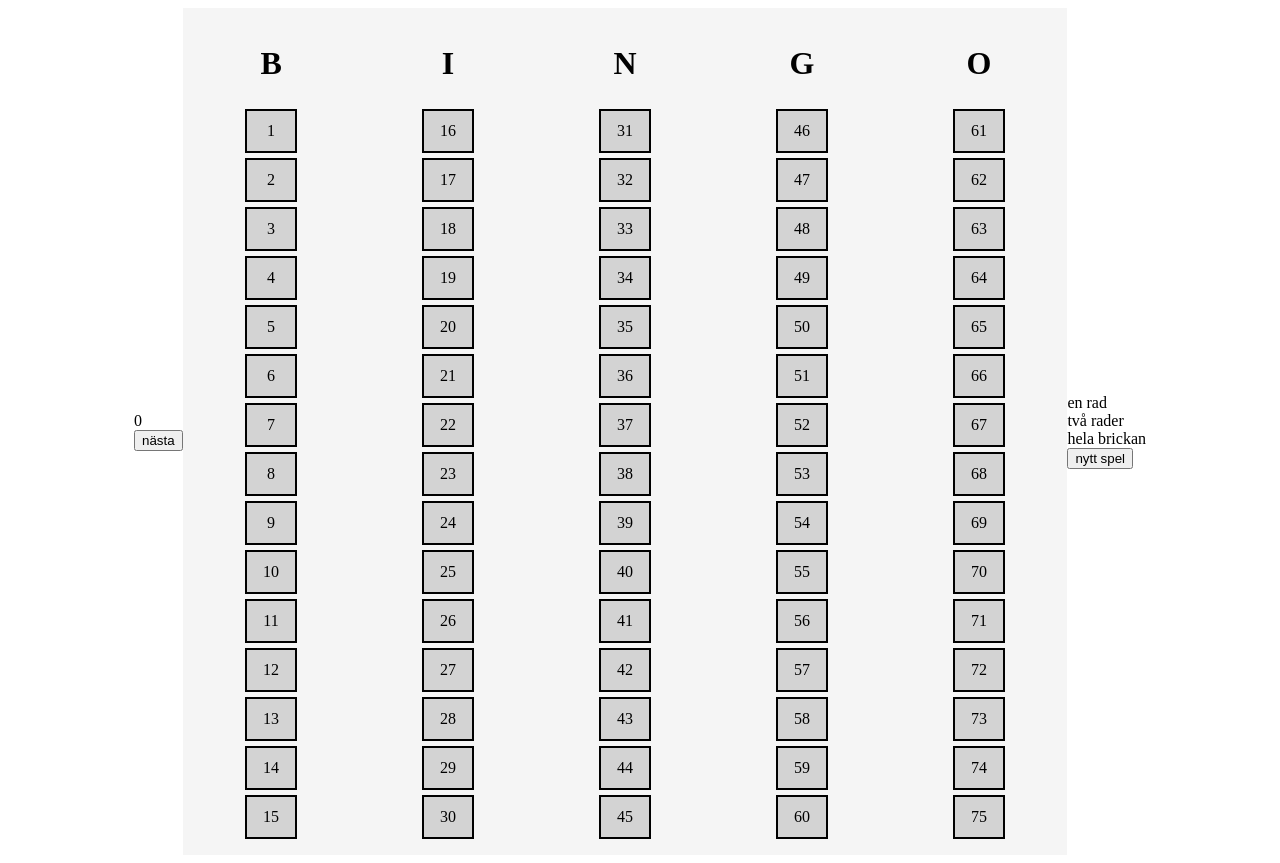
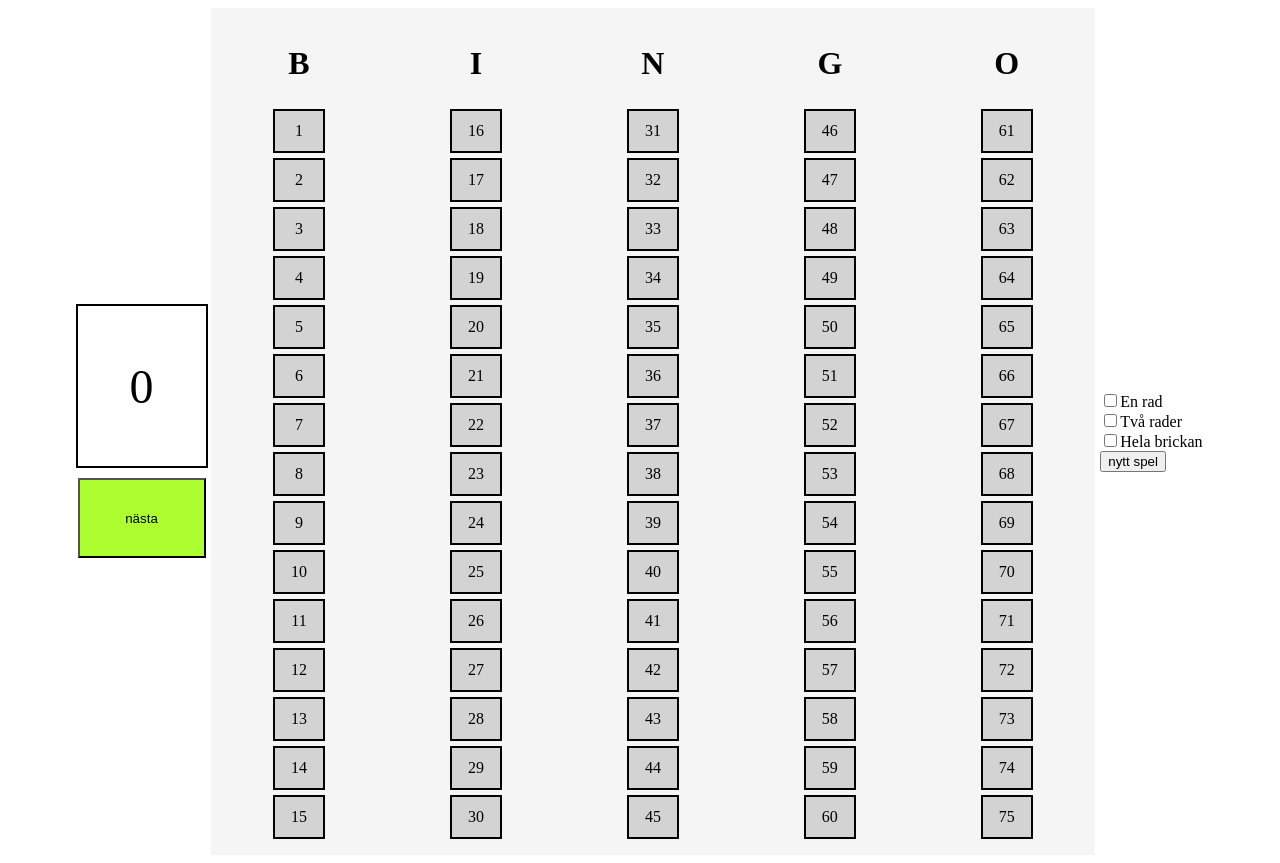
Before and after one commit to rostabingo/rostabingo.github.io, a React (Vite) app: page / in a window 1280 px wide. Built offline with nearby package versions, Linux system fonts and the light colour scheme.

Commit message:
add button functionality and styling add tagets

```diff
--- /dev/null
+++ b/src/components/Targets/Targets.tsx
@@ -0,0 +1,20 @@
+import React from "react";
+
+export const Targets: React.FC = () => {
+    return (
+        <div>
+            <div>
+                <input type="checkbox" id="one" name="one" />
+                <label htmlFor="one">En rad</label>
+            </div>
+            <div>
+                <input type="checkbox" id="two" name="two" />
+                <label htmlFor="two">Två rader</label>
+            </div>
+            <div>
+                <input type="checkbox" id="all" name="all" />
+                <label htmlFor="all">Hela brickan</label>
+            </div>
+        </div>
+    );
+};
--- /dev/null
+++ b/src/components/Targets/index.ts
@@ -0,0 +1 @@
+export * from "./Targets";
--- a/src/containers/App/App.module.scss
+++ b/src/containers/App/App.module.scss
@@ -1,6 +1,31 @@
-.wrapper {
+.gameWrapper {
     display: flex;
     flex-direction: row;
     justify-content: center;
     align-items: center;
+    gap: 5px;
 }
+
+.infoWrapper {
+    display: flex;
+    flex-direction: column;
+    justify-content: center;
+    align-items: center;
+    gap: 10px;
+    width: 8rem;
+}
+
+.currentTile {
+    border: 2px solid black;
+    height: 10rem;
+    width: 100%;
+    font-size: xxx-large;
+    align-content: center;
+    text-align: center;
+}
+
+.nextButton {
+    height: 5rem;
+    width: 8rem;
+    background-color: greenyellow;
+}
--- a/src/containers/App/App.tsx
+++ b/src/containers/App/App.tsx
@@ -1,5 +1,7 @@
 import React, { useState } from "react";
 import { tileSquare } from "types";
+
+import { Targets } from "components/Targets";
 
 import { Board } from "../Board";
 
@@ -28,20 +30,30 @@ export const App: React.FC = () => {
             );
         }
     };
+
+    const clearGame = () => {
+        setTiles((prevState) =>
+            prevState.map((tile) => {
+                return { ...tile, state: false };
+            })
+        );
+        setCurrentTile({ id: 0, char: "", state: false });
+    };
+
     return (
-        <div className={styles.wrapper}>
-            <div>
-                <div>
+        <div className={styles.gameWrapper}>
+            <div className={styles.infoWrapper}>
+                <div className={styles.currentTile}>
                     {currentTile.char} {currentTile.id}
                 </div>
-                <button onClick={getNextTile}>nästa</button>
+                <button className={styles.nextButton} onClick={getNextTile}>
+                    nästa
+                </button>
             </div>
             <Board tiles={tiles} />
             <div>
-                <div>en rad</div>
-                <div>två rader</div>
-                <div>hela brickan</div>
-                <button>nytt spel</button>
+                <Targets />
+                <button onClick={clearGame}>nytt spel</button>
             </div>
         </div>
     );
```
Also changed, not shown: 1 other file (tests, documents, lock files or other folders).
